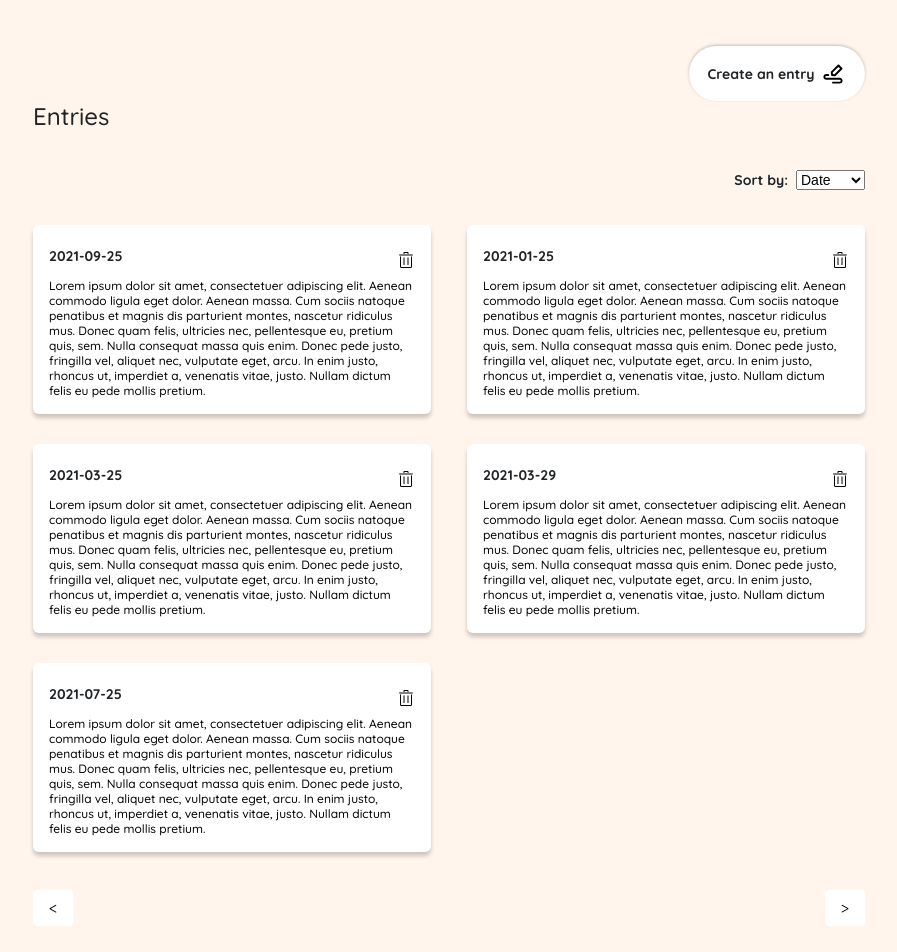
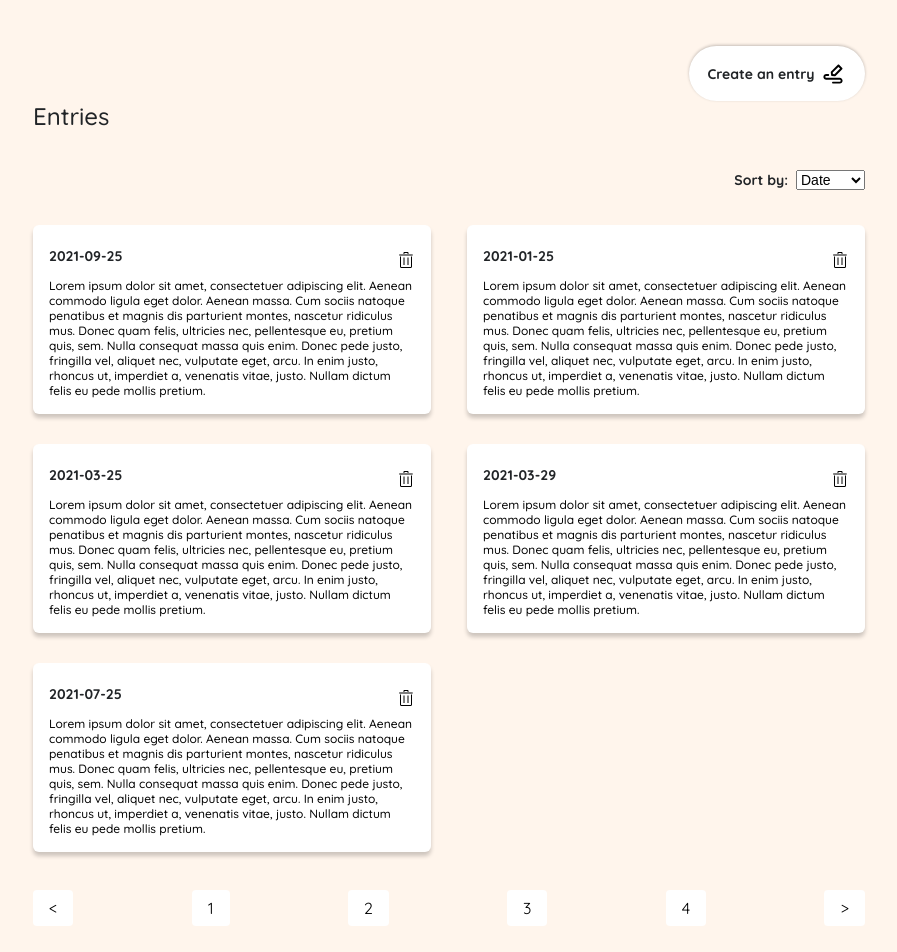
Before and after one commit to Celinaki/Diary, a Vue app: page / in a window 1280 px wide. Shown: the whole page, without its empty margins (191-1088 px from the left). Built offline with nearby package versions, Linux system fonts and the light colour scheme.

Commit message:
rendering out total pages

```diff
--- a/src/components/Pagination.vue
+++ b/src/components/Pagination.vue
@@ -1,8 +1,12 @@
 <script setup>
+import {storeToRefs} from 'pinia'
 import { useEntriesStore } from '@/stores/EntriesStore';
-
+import {ref, onMounted} from 'vue'
 
 let store = useEntriesStore();
+const {  numberOfPages} = storeToRefs(store)
+const totalPages = ref(numberOfPages)
+
 
 </script>
 
@@ -16,6 +20,9 @@ let store = useEntriesStore();
         <span>3</span>
         <span>4</span>
         <span>5</span> -->
+
+
+        <span v-for="(n , index) in totalPages"> {{ n }}</span>
         <span @click="store.handlePage(1)">></span>
     </div>
 </template>
--- a/src/stores/EntriesStore.js
+++ b/src/stores/EntriesStore.js
@@ -25,7 +25,8 @@ export const useEntriesStore = defineStore('entriesStore', () => {
         return allEntries.value.slice(((page.value - 1) * 5), (page.value * 5));
     })
     const handlePage = (num) => {
-        const totalPages = Math.ceil(allEntries.value.length / 5);
+        // const totalPages = Math.ceil(allEntries.value.length / 5);
+
 
         if (page.value + num <= 0) {
             return;
@@ -38,6 +39,11 @@ export const useEntriesStore = defineStore('entriesStore', () => {
              page.value += num;
 
     }
+    const totalOfPages = ref(0)
+    const numberOfPages = computed(()=>{
+        return Math.ceil(allEntries.value.length / 5) + 1;
+
+    })
     //Pagination
 
 
@@ -120,7 +126,9 @@ export const useEntriesStore = defineStore('entriesStore', () => {
         addNewEntry,
         deleteEntry,
         getId,
-        changeDeleteState
+        changeDeleteState,
+        numberOfPages,
+        // totalOfPages
     }
 
 })
```
